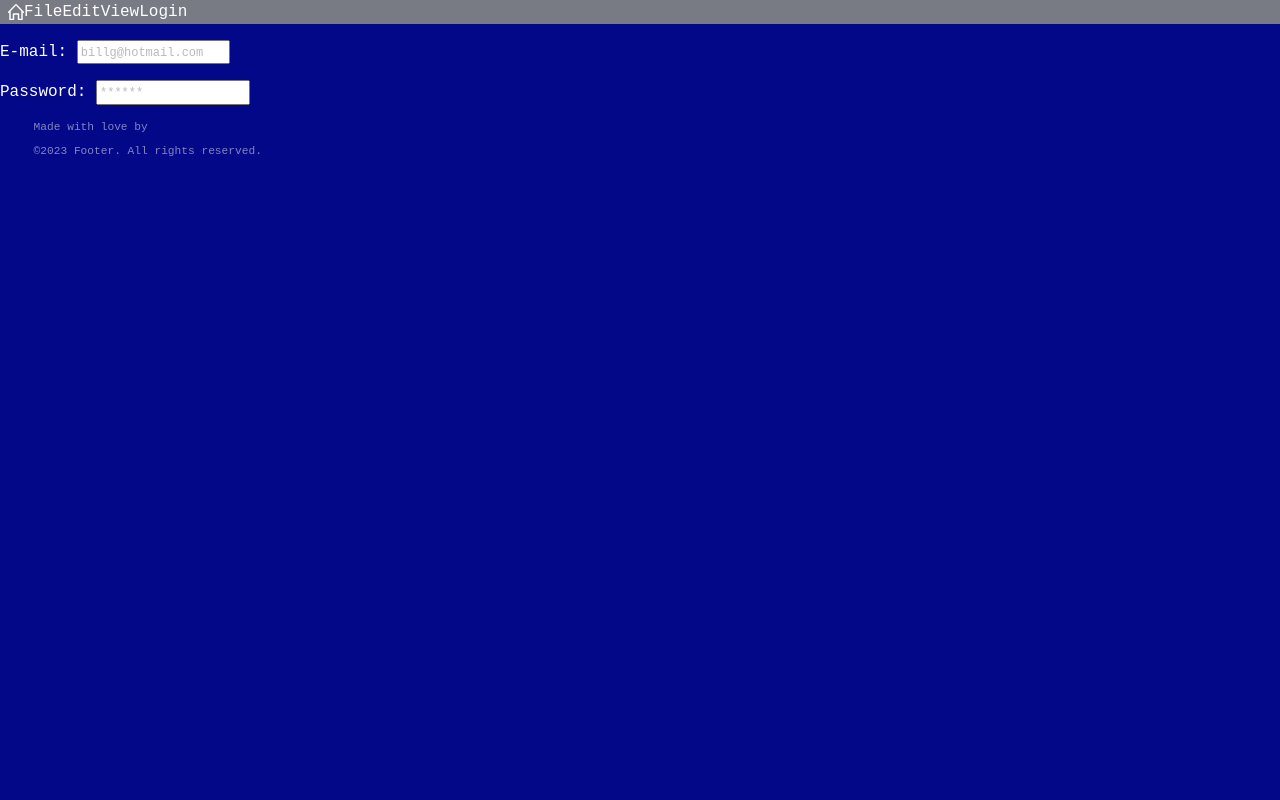
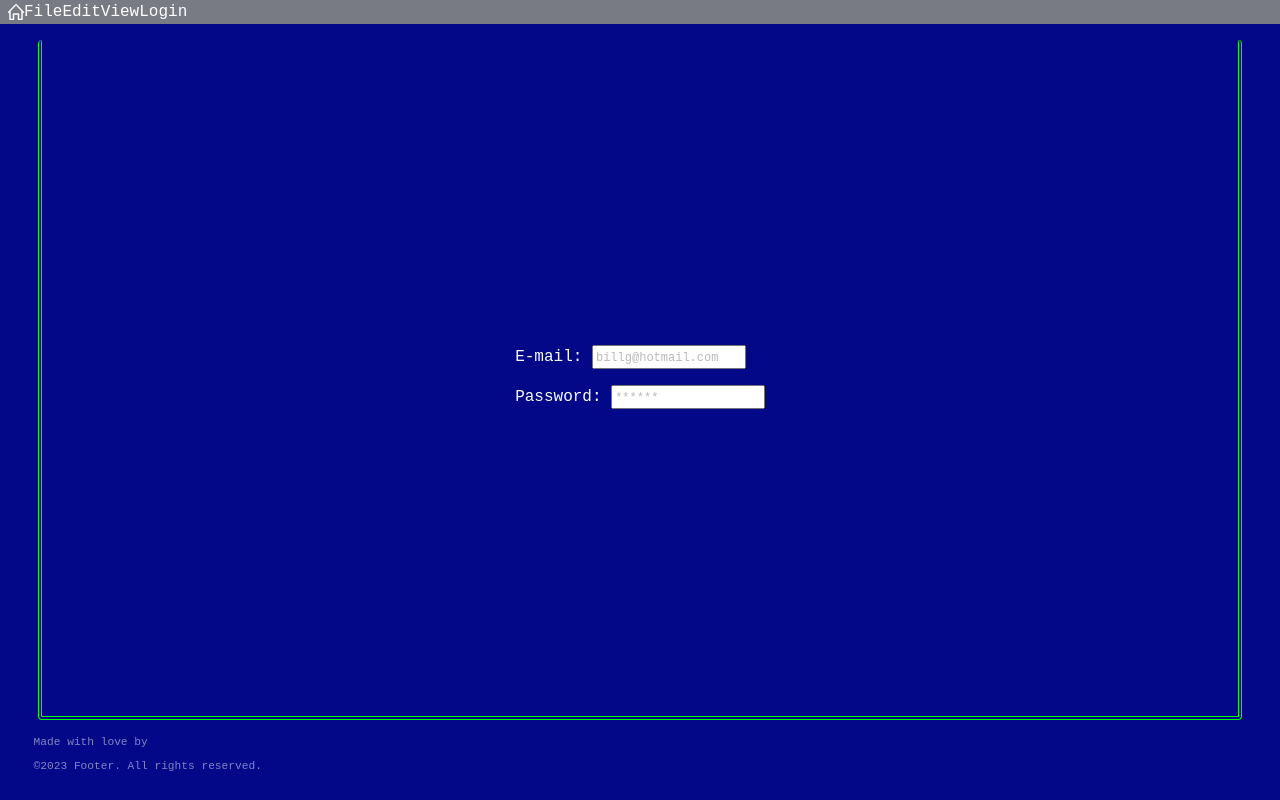
Before and after one commit to thecowsays/nameless-whispers, a React (Vite) app: page /Login in a window 1280 px wide. Built offline with nearby package versions, Linux system fonts and the light colour scheme; a web font is replaced by a local one.

Commit message:
updated Auth

```diff
--- a/src/pages/Auth/Auth.jsx
+++ b/src/pages/Auth/Auth.jsx
@@ -6,7 +6,7 @@ const Auth = () => {
   const [existingUser, setExistingUser] = useState(true);
 
   return (
-    <div>
+    <div className={AuthCSS.container}>
       {existingUser ? (
         <form className={AuthCSS.authForm}>
           <p>
--- a/src/pages/Auth/Auth.module.css
+++ b/src/pages/Auth/Auth.module.css
@@ -1,3 +1,24 @@
+.container {
+    width: 94vw;
+    height: 85vh;
+    border: 4px double var(--alt-accent);
+    border-top: 0;
+    border-radius: 4px;
+    margin: 1em 3vw;
+    padding: 0 2px 2px 2px;
+    display: flex;
+    justify-content: center;
+    align-items: center;
+}
+
+.innerContainer {
+    height: 100%;
+    width: 100%;
+    padding: 0 1em 1em 1em;
+    position: relative;
+}
+
+
 .auth-form {
     text-align: center;
 }
```
